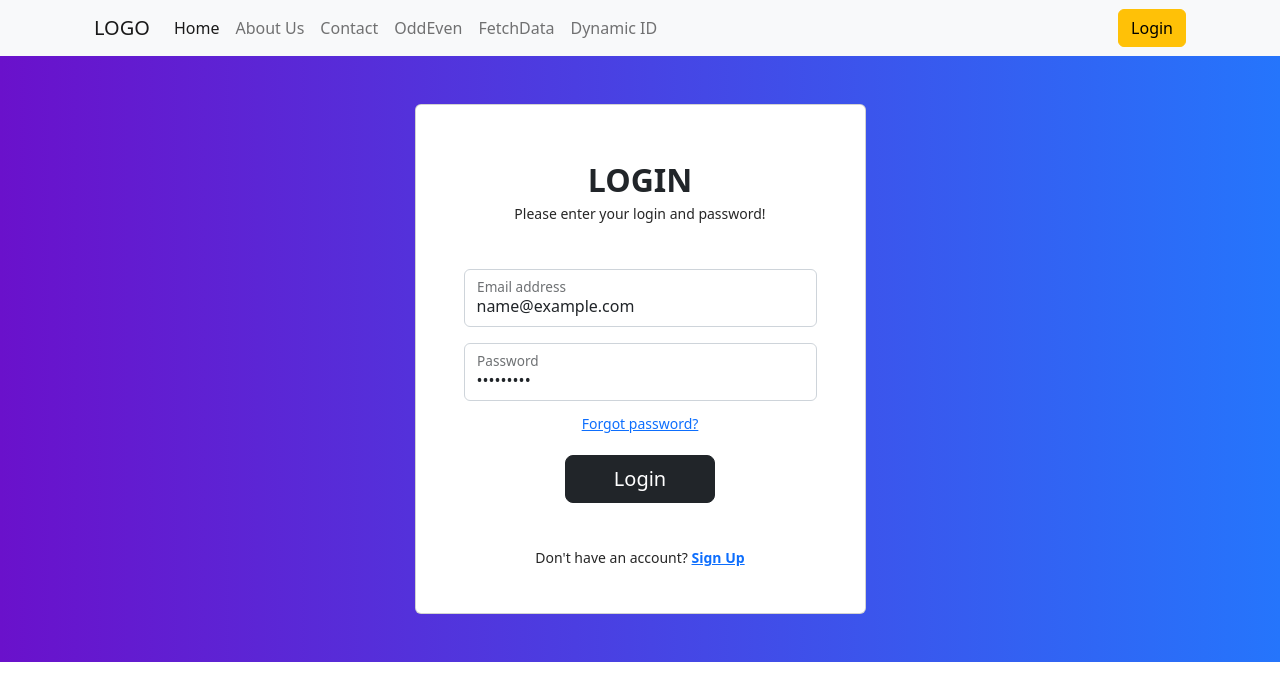
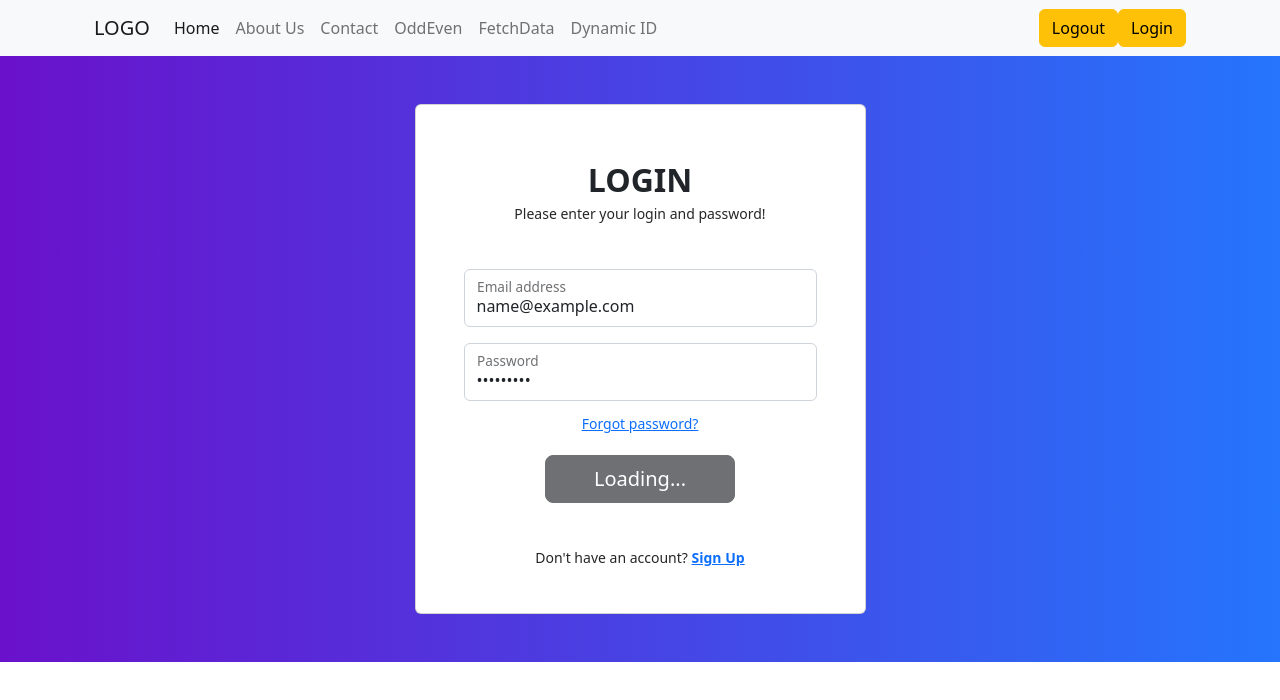
Before and after one commit to GeetNAINA/React-Project, a React (Create React App) app: page /dashboard in a window 1280 px wide. Both pictures are taken after typing "name@example.com", "Sample123" into the empty fields and a click on the button "Login". Shown: the top 700 px of the page. Built offline with nearby package versions, Linux system fonts and the light colour scheme; no server answers.

Commit message:
Complete Correction

```diff
--- a/src/components/block/Navbar.js
+++ b/src/components/block/Navbar.js
@@ -40,6 +40,10 @@ function Navbar() {
       <div className='col-md-2'>
         <div className='d-flex flex-row-reverse'>
         <Link to="/login" className="btn btn-warning">Login</Link>
+        <button className="btn btn-warning"  onClick={() => {
+                localStorage.removeItem('token')
+                navigate('/Login')
+            }}>Logout</button>
         </div>
       </div>
     </div>
--- a/src/components/pages/Dashboard.js
+++ b/src/components/pages/Dashboard.js
@@ -9,7 +9,17 @@ function Dashboard() {
     }
   });
   return (
-    <div>dashboard</div>
+    <div className="container">
+    <div className="card mt-4">
+      <div className="card-body">
+        <div className="text-center">
+          <h2 className="main-heading">User Dashboard</h2>
+          <div className="underline mx-auto"></div>
+        </div>
+
+        </div>
+        </div>
+        </div>
   )
 }
 
--- a/src/components/pages/Login.js
+++ b/src/components/pages/Login.js
@@ -1,11 +1,15 @@
 import axios from 'axios';
 import React, { useState } from 'react';
+import {useNavigate} from 'react-router-dom';
+
 
 function Login() {
   const initialValues = { email: '', password: '' };
   const [formValues, setFormValues] = useState(initialValues);
   const [formErrors, setFormErrors] = useState({});
   const [isSubmit, setIsSubmit] = useState(false);
+  const [loading, setLoading]= useState( false);
+  const navigate = useNavigate()
 
   const handleChange = (e) => {
     const { name, value } = e.target;
@@ -16,6 +20,7 @@ function Login() {
     e.preventDefault();
     setFormErrors(validate(formValues));
     setIsSubmit(true);
+    setLoading(true);
 
     const PAYLOAD = {
       identifier: formValues.email,
@@ -30,17 +35,19 @@ function Login() {
 
         .then((resp) => {
           console.log(resp.data);
-          const token = resp.data.jwt;
+          const token = resp?.data?.jwt;
           localStorage.setItem('token', token); // are you sure that the object returned by the api has a token field? :D :P
-          window.location.href = '/dashboard'; // use the react router for the redirectio, must not forget it is that we had done
+          navigate('/dashboard');
+          setLoading(true);
         });
     } catch (err) {
-      if (!err?.resp) {
-        setFormErrors('No server Response');
-      } else if (err.resp?.status === 400) {
-        setFormErrors('Missing Username or Password');
+      setLoading(false);
+      console.log(err?.resp?.data?.error)
+       if (err.code === 'ERR_BAD_REQUEST')
+       {
+        setFormErrors('Invalid User and Pasword');
       } else {
-        setFormErrors('Login Failed');
+        alert('Login Failed');
       } // THE ERROR MESSAGE IS NOT DISPLAYED
     }
   };
@@ -74,6 +81,10 @@ function Login() {
                     <p className="text-dark-50 mb-5">
                       Please enter your login and password!
                     </p>
+                    {isSubmit === true &&  formErrors.length > 0 && (
+                      <p className="text-error">{formErrors.error.message}</p>
+                    )}
+
                     <form onSubmit={handleSubmit}>
                       <div className="form-floating mb-3">
                         <input
@@ -107,20 +118,28 @@ function Login() {
                         <p className="text-error">{formErrors.password}</p>
                       )}
 
+
                       <p className="small mb-3 pb-lg-2">
                         <a className="text-dark-50" href="#!">
                           Forgot password?
                         </a>
                       </p>
 
-                      <button
+                    {!loading && <button
                         className="btn btn-dark btn-lg px-5"
                         type="submit"
-                      >
+                      > {''}
                         Login
-                      </button>
+                      </button>}
+                      {loading && <button
+                        className="btn btn-dark btn-lg px-5"
+                        type="submit" disabled
+                      > {''}
+                           <i className='fas fa-spinner fa-spin'></i> Loading...
+                      </button>}
                     </form>
                   </div>
+
 
                   <div>
                     <p className="mb-0">
```
Also changed, not shown: src/components/pages/Profile.js (added).
